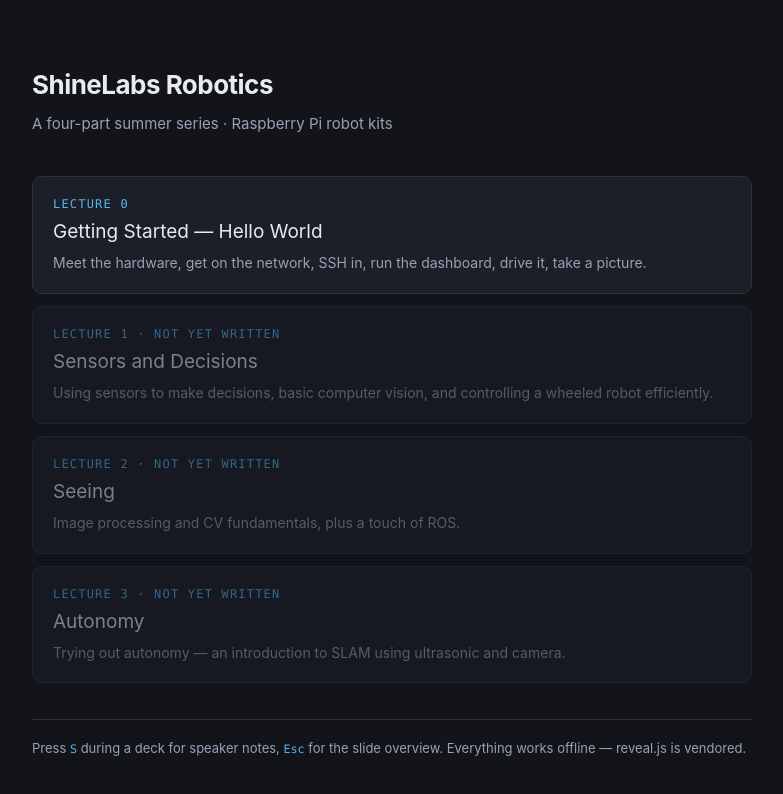
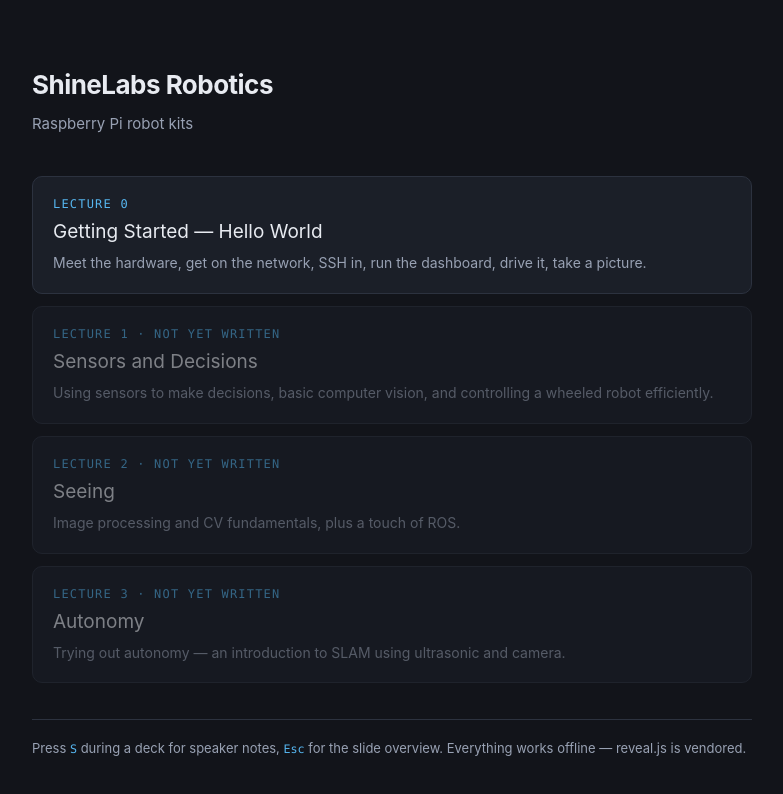
Before and after one commit to sjaraza/shinelabs-lectures, a plain HTML site: page index.html in a window 1280 px wide. Shown: the whole page, without its empty margins (248-1031 px from the left). Drawn offline with Linux system fonts and the light colour scheme.

Commit message:
Remove the four-part tagline from the landing page and README
It was already gone from the deck's title slide; these were the two remaining
places, on the repo landing page and in the README's opening line.

```diff
--- a/index.html
+++ b/index.html
@@ -38,7 +38,7 @@
 <body>
 <main>
   <h1>ShineLabs Robotics</h1>
-  <p class="sub">A four-part summer series &middot; Raspberry&nbsp;Pi robot kits</p>
+  <p class="sub">Raspberry&nbsp;Pi robot kits</p>
 
   <a class="card" href="lecture-0/index.html">
     <div class="n">Lecture 0</div>
```
Also changed, not shown: 1 other file.
